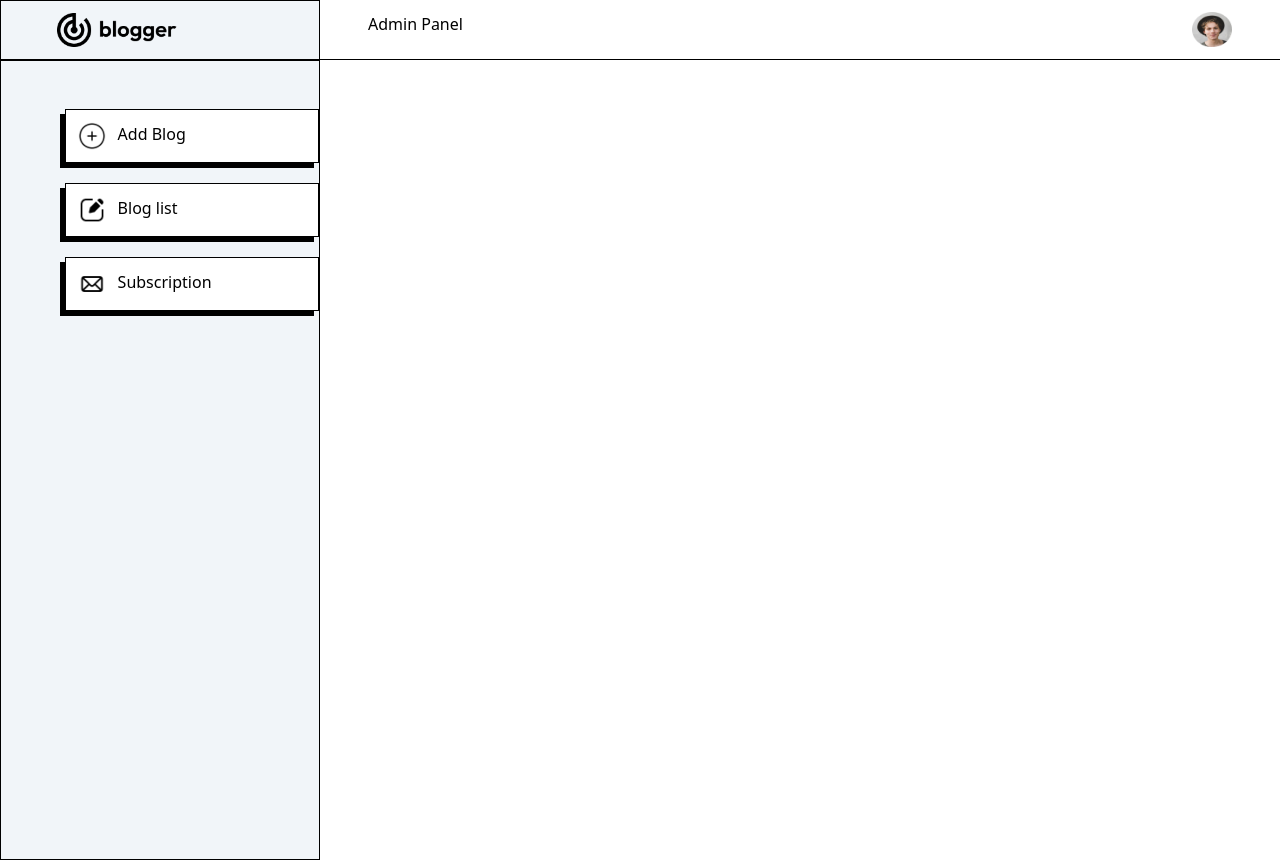
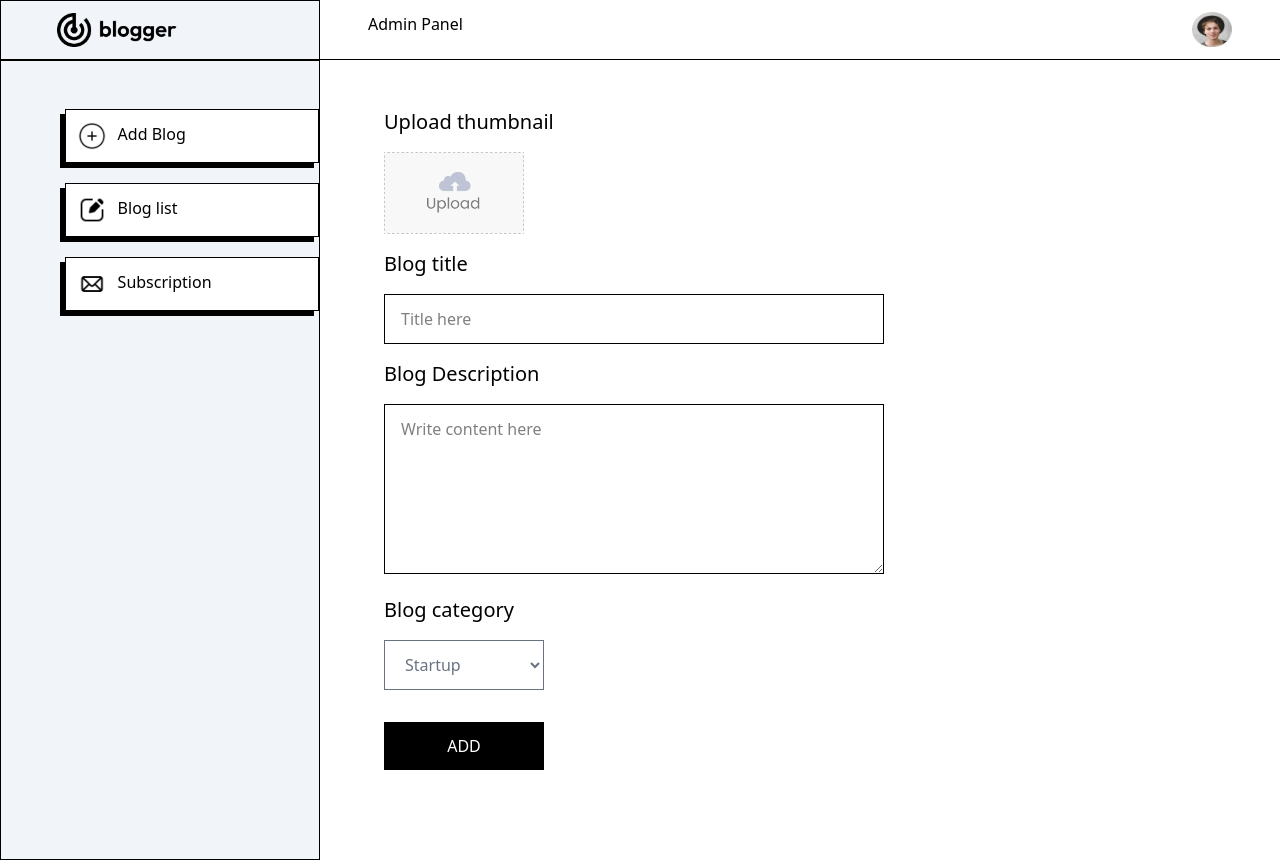
Before and after one commit to I3WX/Blog, a Next.js app in the folder blog-website/: page /admin/addProduct in a window 1280 px wide. Built offline with nearby package versions, Linux system fonts and the light colour scheme.

Commit message:
frontend of add blog is done

```diff
--- a/blog-website/app/admin/addProduct/page.jsx
+++ b/blog-website/app/admin/addProduct/page.jsx
@@ -1,9 +1,38 @@
 'use client'
-import React from 'react'
+import React, { use, useState } from 'react'
+import Image from 'next/image'
+import { assets } from '@/Assets/assets'
 
 const page = () => {
+  const [image,setImage] = useState(false)
+
+
+
   return (
-    <div></div>
+    <>
+      <form className="pt-5 px-5 sm:pt-12 sm:pl-16">
+          <p className='text-xl'>
+            Upload thumbnail
+          </p>
+          <label htmlFor="image">
+            <Image className='mt-4' src={!image?assets.upload_area:URL.createObjectURL(image)} width={140} height={70} alt='' />
+          </label>
+          <input onChange={(e)=>setImage(e.target.files[0])} type="file" id='image' hidden required />
+          <p className='text-xl mt-4'>Blog title</p>
+          <input className='w-full sm:w-[500px] mt-4 px-4 py-3 border ' type="text" placeholder='Title here' required />
+          <p className='text-xl mt-4'>Blog Description</p>
+          <textarea className='w-full sm:w-[500px] mt-4 px-4 py-3 border ' type="text" placeholder='Write content here' rows={6} required />
+          <p className='text-xl mt-4'>Blog category</p>
+          <select name="category" className='w-40 mt-4 px-4 py-3 border text-gray-500' >
+            <option value="Startup">Startup</option>
+            <option value="Technology">Technology</option>
+            <option value="Lifestyle">Lifestyle</option>
+          </select>
+          <br />
+          <button type='summit' className='mt-8 w-40 h-12 bg-black text-white'>ADD</button>
+      </form>
+
+    </>
   )
 }
 
--- a/blog-website/app/admin/page.jsx
+++ b/blog-website/app/admin/page.jsx
@@ -3,9 +3,8 @@
 
 const page = () => {
   return (
-    <Layout>
-          <></>
-  </Layout>
+   <>
+   </>
   )
 }
 
```
